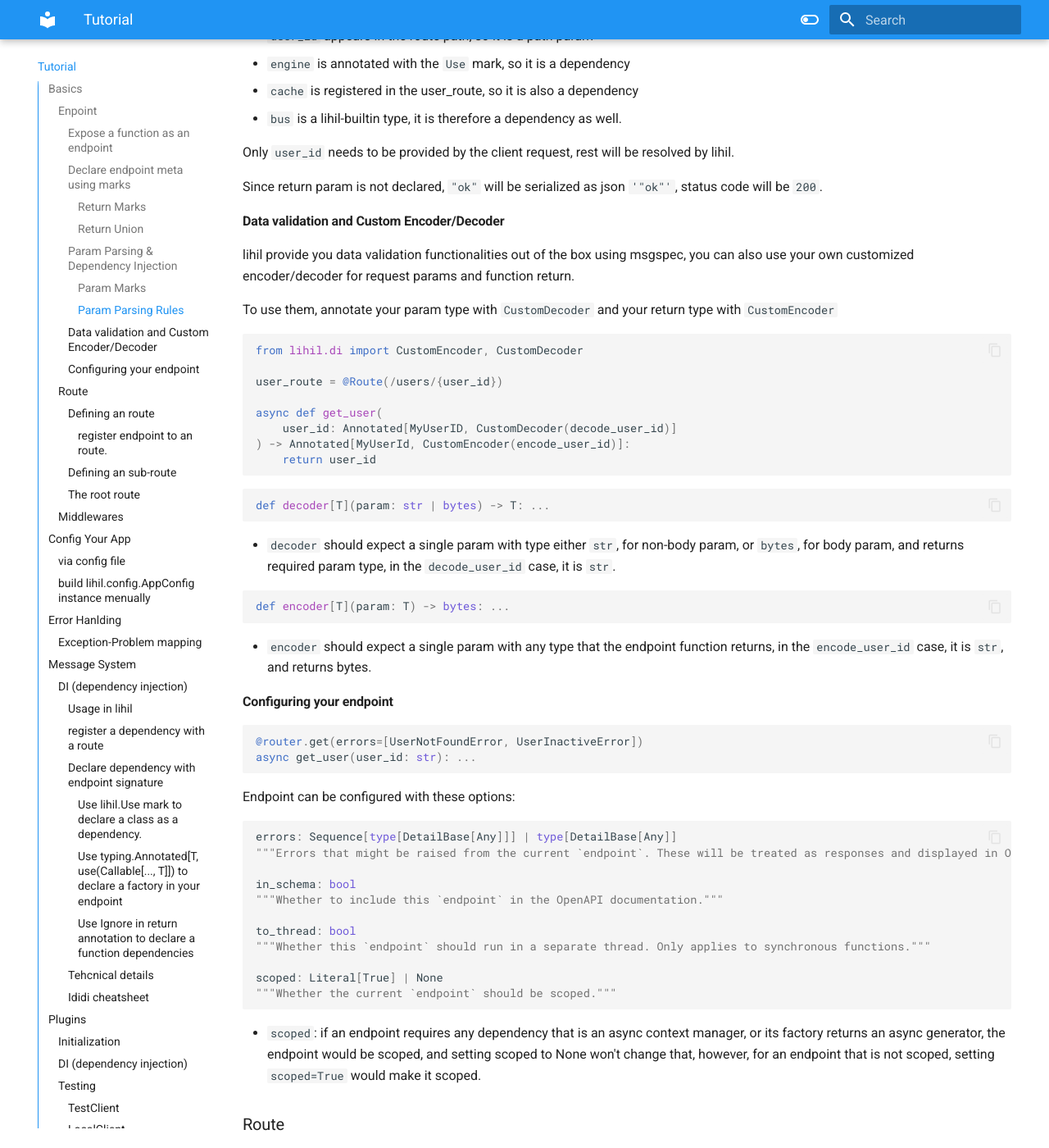
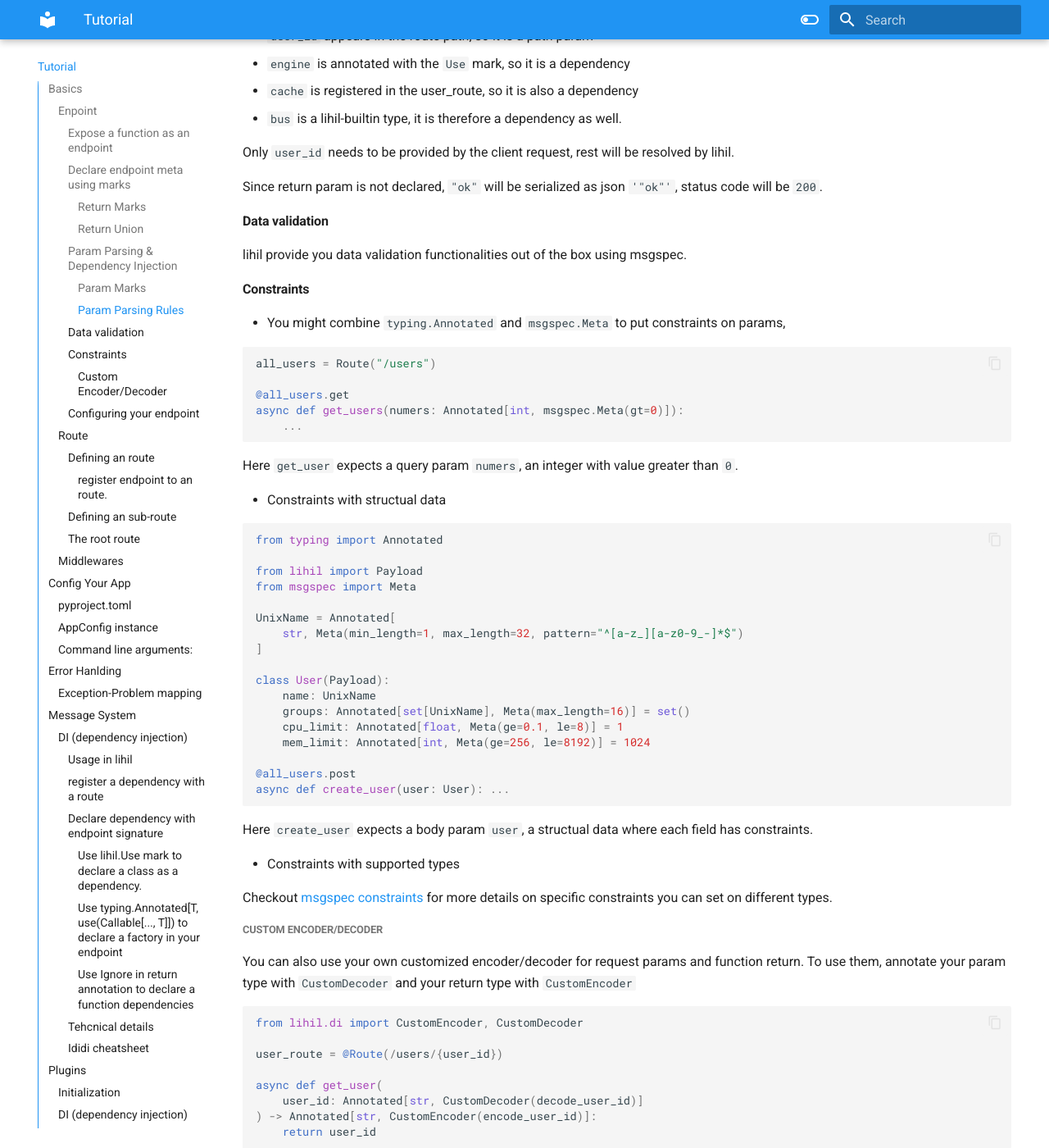
Before and after one commit to raceychan/lihil, an MkDocs documentation site: the page built from docs/tutorials.md, in a window 1280 px wide and 1400 px high, scrolled down 3842 px. Shown: the whole window at 82% size. Built offline with MkDocs 1.6.1 and Material for MkDocs 9.7.7, drawn with Linux system fonts in a browser that asks for light colours; some of the changed text lies outside the part shown.

Commit message:
fix(wip): cli config

````diff
--- a/docs/example.py
+++ b/docs/example.py
@@ -41,9 +41,9 @@ async def create_token(credentials: OAuthLoginForm) -> JWTAuth[UserPayload]:
 
 lhl = Lihil[None](
     routes=[me, token],
-    app_config=AppConfig(
-        security=SecurityConfig(jwt_secret="mysecret", jwt_algorithms=["HS256"])
-    ),
+    # app_config=AppConfig(
+    #     security=SecurityConfig(jwt_secret="mysecret", jwt_algorithms=["HS256"])
+    # ),
 )
 
 # =============================
--- a/docs/tutorials.md
+++ b/docs/tutorials.md
@@ -190,10 +190,55 @@ Only `user_id` needs to be provided by the client request, rest will be resolved
 
 Since return param is not declared, `"ok"` will be serialized as json `'"ok"'`, status code will be `200`.
 
-#### Data validation and Custom Encoder/Decoder
+#### Data validation
 
-lihil provide you data validation functionalities out of the box using msgspec, you can also use your own customized encoder/decoder for request params and function return.
+lihil provide you data validation functionalities out of the box using msgspec.
 
+#### Constraints
+
+- You might combine `typing.Annotated` and `msgspec.Meta` to put constraints on params,
+
+```python
+all_users = Route("/users")
+
+@all_users.get
+async def get_users(numers: Annotated[int, msgspec.Meta(gt=0)]):
+    ...
+```
+
+Here `get_user` expects a query param `numers`, an integer with value greater than `0`.
+
+- Constraints with structual data
+
+```python
+from typing import Annotated
+
+from lihil import Payload
+from msgspec import Meta
+
+UnixName = Annotated[
+    str, Meta(min_length=1, max_length=32, pattern="^[a-z_][a-z0-9_-]*$")
+]
+
+class User(Payload):
+    name: UnixName
+    groups: Annotated[set[UnixName], Meta(max_length=16)] = set()
+    cpu_limit: Annotated[float, Meta(ge=0.1, le=8)] = 1
+    mem_limit: Annotated[int, Meta(ge=256, le=8192)] = 1024
+
+@all_users.post
+async def create_user(user: User): ...
+```
+
+Here `create_user` expects a body param `user`, a structual data where each field has constraints.
+
+- Constraints with supported types
+
+Checkout [msgspec constraints](https://jcristharif.com/msgspec/constraints.html) for more details on specific constraints you can set on different types.
+
+##### Custom Encoder/Decoder
+
+You can also use your own customized encoder/decoder for request params and function return.
 To use them, annotate your param type with `CustomDecoder` and your return type with `CustomEncoder`
 
 ```python
@@ -202,8 +247,8 @@ from lihil.di import CustomEncoder, CustomDecoder
 user_route = @Route(/users/{user_id})
 
 async def get_user(
-    user_id: Annotated[MyUserID, CustomDecoder(decode_user_id)]
-) -> Annotated[MyUserId, CustomEncoder(encode_user_id)]:
+    user_id: Annotated[str, CustomDecoder(decode_user_id)]
+) -> Annotated[str, CustomEncoder(encode_user_id)]:
     return user_id
 ```
 
@@ -360,9 +405,34 @@ for complex middleware that require many external dependencies, you might to con
 
 ## Config Your App
 
-You can alter app behavior by `lihil.config.AppConfig`
+There are several settings you can change to control the behavior of lihil,
 
-### via config file
+you might change them through `lihil.config.AppConfig`, as well as
+
+- ServerConfig:
+
+```python
+class ServerConfig(ConfigBase):
+    host: str | None = None
+    port: int | None = None
+    workers: int | None = None
+    reload: bool | None = None
+    root_path: str | None = None
+```
+
+- OASConfig:
+```python
+class OASConfig(ConfigBase):
+    oas_path: str = "/openapi"
+    doc_path: str = "/docs"
+    problem_path: str = "/problems"
+    problem_title: str = "lihil-Problem Page"
+    title: str = "lihil-OpenAPI"
+    version: str = "3.1.0"
+```
+
+
+### `pyproject.toml`
 
 ```python
 lhl = Lihil(config_file="pyproject.toml")
@@ -373,7 +443,7 @@ extra/unkown keys will be forbidden to help prevent misconfiging
 
 Note: currently only toml file is supported
 
-### build `lihil.config.AppConfig` instance menually
+### `AppConfig` instance
 
 ```python
 lhl = Lihil(app_config=AppConfig(version="0.1.1"))
@@ -390,7 +460,7 @@ class MyConfig(AppConfig):
 config = MyConfig.from_file("myconfig.toml")
 ```
 
-You can override config with command line arguments:
+### Command line arguments:
 
 ```example
 python app.py --oas.title "New Title" --is_prod true
````
Also changed, not shown: CHANGELOG.md (+8 -3 lines), docs/advanced_usage.md (added, +19 -0 lines), 2 other files.
